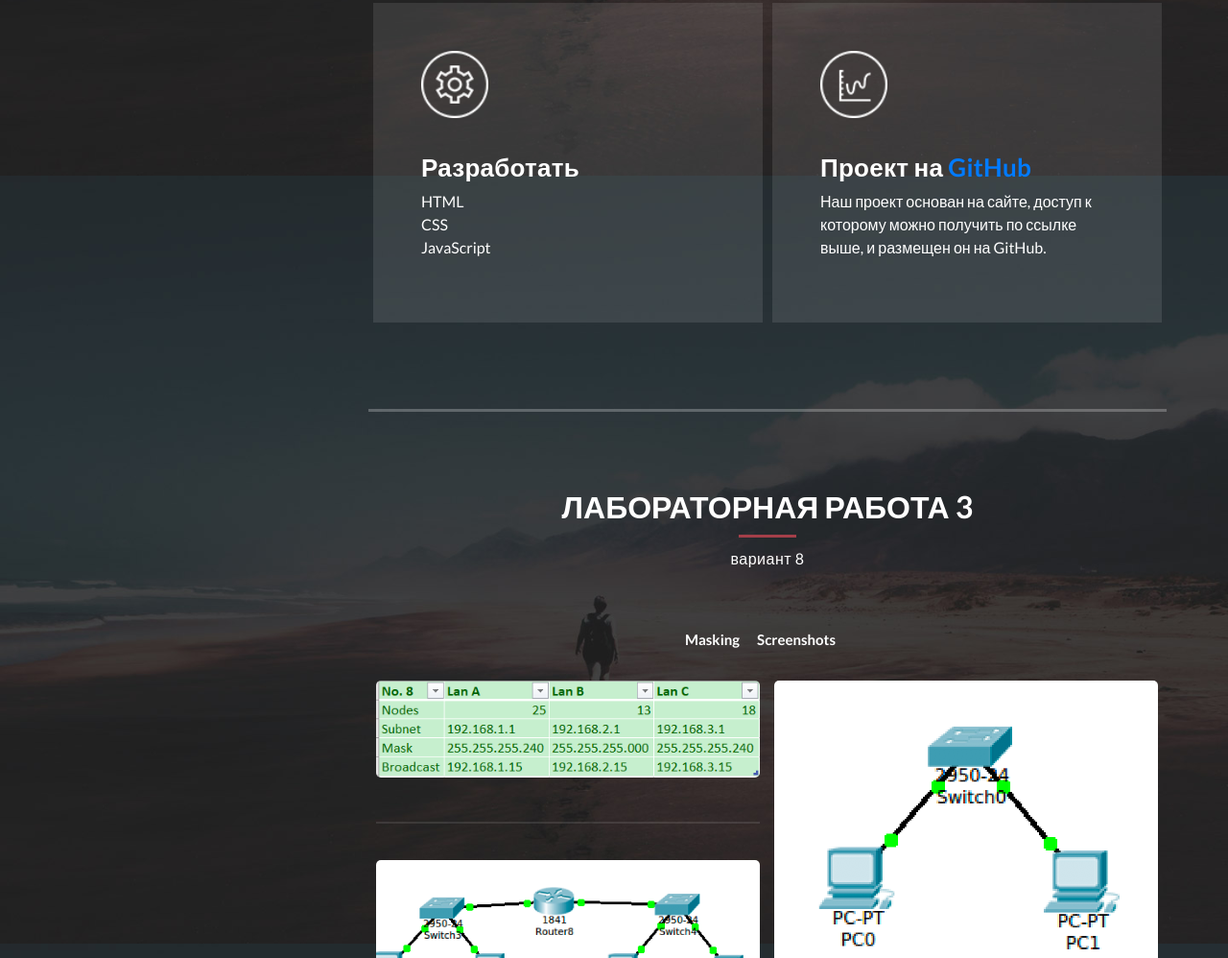
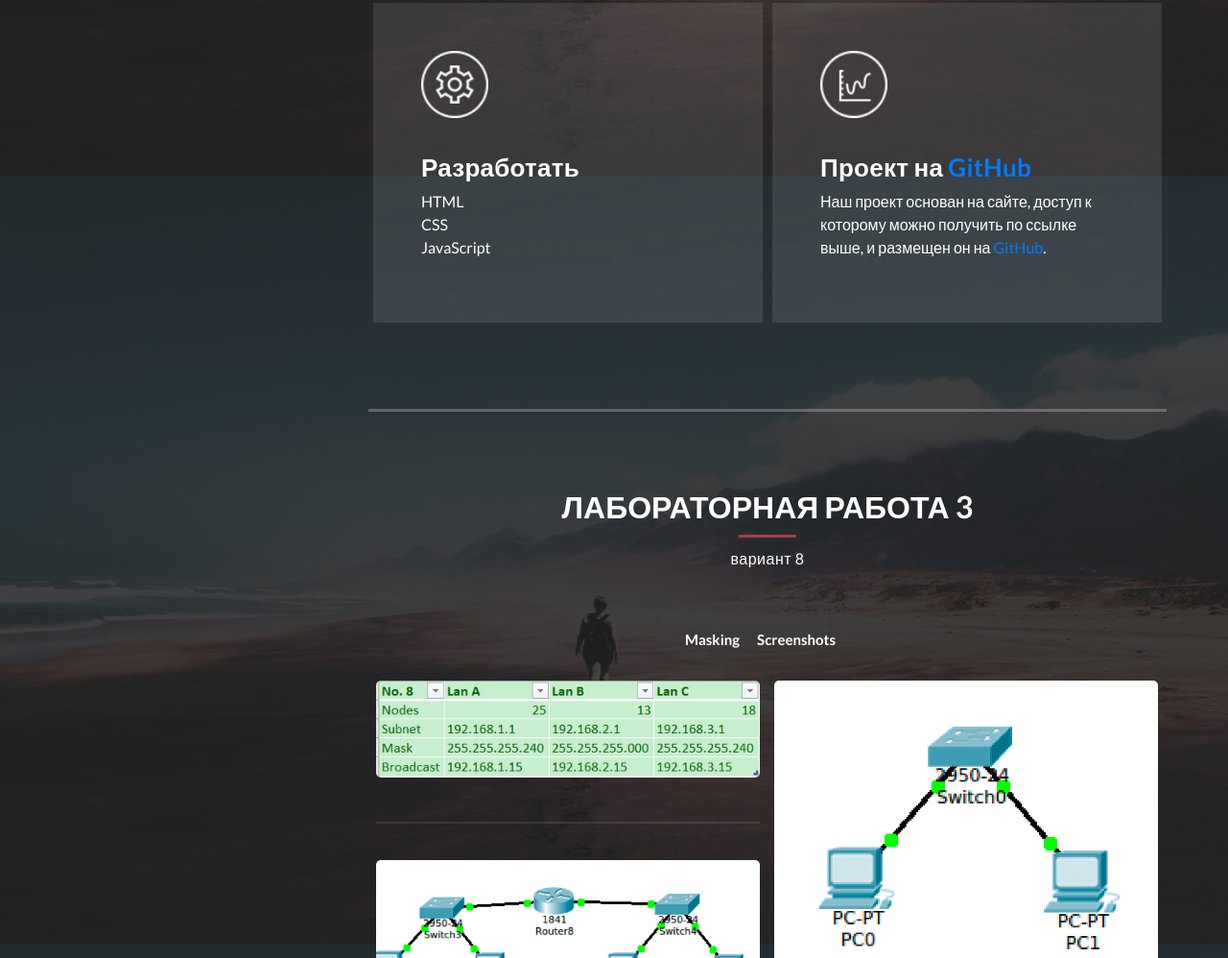
Before and after one commit to AlinaKuzhahmetova/landingpage.github.io, a plain HTML site: page index.html in a window 1280 px wide. Shown: the part 1417-2415 px from the top of the page at 96% size. Drawn offline with Linux system fonts and the light colour scheme.

Commit message:
Update index.html

```diff
--- a/index.html
+++ b/index.html
@@ -154,9 +154,9 @@ https://templatemo.com/tm-531-reflux
             <div class="col-md-6">
               <div class="service-item">
                 <div class="fourth-service-icon service-icon"></div>
-                <h4>Проект на <a href="#">GitHub</a></h4>
+                <h4>Проект на <a href="https://alinakuzhahmetova.github.io/project.github.io/">GitHub</a></h4>
                 <p>
-                  Наш проект основан на сайте, доступ к которому можно получить по ссылке выше, и размещен он на GitHub.
+                  Наш проект основан на сайте, доступ к которому можно получить по ссылке выше, и размещен он на <a href="https://alinakuzhahmetova.github.io/project.github.io/">GitHub</a>.
                 </p>
               </div>
             </div>
```
